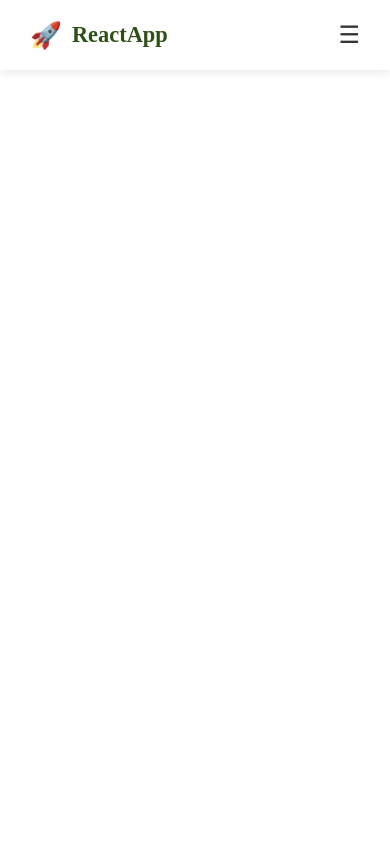
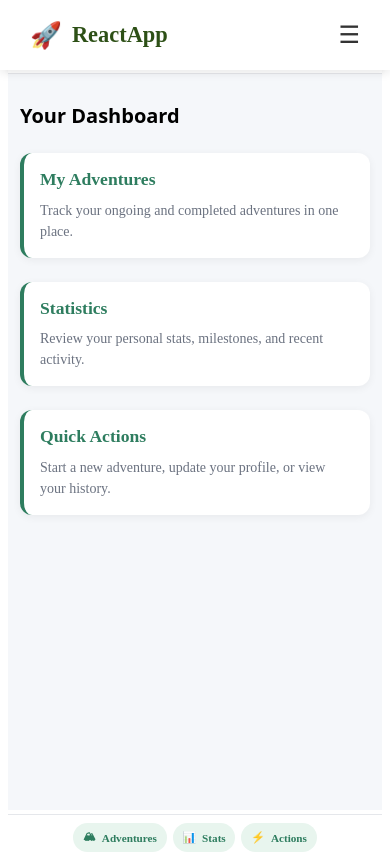
Before and after one commit to ritika7893/TourismProject, a React app: page /UserDashboard in a window 390 px wide. Built offline with nearby package versions, Linux system fonts and the light colour scheme; the HTML template or start-up script is replaced by a standard one.

Commit message:
created user dashboard and admin dashboard

```diff
--- /dev/null
+++ b/src/AdminDashboard.jsx
@@ -0,0 +1,48 @@
+import DashboardTopNav from './DashboardTopNav.jsx';
+import './Dashboard.css';
+
+const AdminDashboard = () => {
+  const quickLinks = [
+    { label: 'Users',     icon: '👥', className: 'ql-btn ql-admin-users'    },
+    { label: 'Settings',  icon: '⚙️', className: 'ql-btn ql-admin-settings' },
+    { label: 'Reports',   icon: '📈', className: 'ql-btn ql-admin-reports'  },
+  ];
+
+  const cards = [
+    { title: 'User Management',  desc: 'View and manage all registered users, assign roles, and monitor activity.' },
+    { title: 'System Settings',  desc: 'Configure application settings, manage integrations, and oversee system health.' },
+    { title: 'Reports & Analytics', desc: 'Access platform-wide analytics, generate reports, and review key metrics.' },
+  ];
+
+  return (
+    <div className="dashboard-layout">
+      <DashboardTopNav variant="admin" />
+
+      {/* ── Tablet & Mobile quick-links row ── */}
+      <nav className="topnav-quick-links" aria-label="Quick links">
+        {quickLinks.map((ql) => (
+          <a key={ql.label} href="#" className={ql.className}>
+            <span aria-hidden="true">{ql.icon}</span>
+            {ql.label}
+          </a>
+        ))}
+      </nav>
+
+      <div className="dashboard-body">
+        <div className="role-dashboard">
+          <h2>Admin Panel</h2>
+          <div className="dashboard-cards">
+            {cards.map((c) => (
+              <div className="dash-card admin-card" key={c.title}>
+                <h3>{c.title}</h3>
+                <p>{c.desc}</p>
+              </div>
+            ))}
+          </div>
+        </div>
+      </div>
+    </div>
+  );
+};
+
+export default AdminDashboard;
--- a/src/App.jsx
+++ b/src/App.jsx
@@ -4,7 +4,8 @@ import ProtectedRoute from './ProtectedRoute.jsx';
 import NavBar from './NavBar.jsx';
 import Home from './Home.jsx';
 import Login from './Login.jsx';
-import DashboardTopNav from './DashboardTopNav.jsx';
+import UserDashboard from './UserDashboard.jsx';
+import AdminDashboard from './AdminDashboard.jsx';
 
 // Helper component to handle conditional layout logic inside the Router context
 const AppContent = () => {
@@ -24,18 +25,15 @@ const AppContent = () => {
       <Routes>
         <Route path="/" element={<Home />} />
         <Route path="/login" element={<Login />} />
-        <Route path="/dashboard" element={<DashboardTopNav />} />
         {/* <Route path="/dashboard" element={
           <ProtectedRoute>
-            <div className="dashboard-layout" style={{ marginTop: shouldHideNavBar() ? '0px' : '70px' }}>
-              <DashboardTopNav />
-              <div className="dashboard-content" style={{ padding: '2rem' }}>
-                <h1>Protected Dashboard</h1>
-                <p>Welcome, {user?.mobile_number}! This is a secure area.</p>
-              </div>
-            </div>
+            {user?.role === 'admin' ? <AdminDashboard /> : <UserDashboard />}
           </ProtectedRoute>
         } /> */}
+        <Route path="/AdminDashboard" element={<AdminDashboard />} />
+
+      <Route path="/UserDashboard" element={<UserDashboard />} />
+
       </Routes>
     </div>
   );
--- /dev/null
+++ b/src/Dashboard.css
@@ -0,0 +1,76 @@
+/* =========================================================
+   Dashboard  — layout & card grid (scoped to .dashboard-layout)
+   Imported by: UserDashboard.jsx · AdminDashboard.jsx
+   ========================================================= */
+
+.dashboard-layout {
+  min-height: 100vh;
+  display: flex;
+  flex-direction: column;
+}
+
+.dashboard-body {
+  flex: 1;
+  padding: 2rem;
+  background-color: #f5f7fa;
+}
+
+/* ── Role heading ── */
+.role-dashboard h2 {
+  margin-bottom: 1.5rem;
+  font-size: 1.75rem;
+  font-family: var(--heading, system-ui, sans-serif);
+  font-weight: 600;
+}
+.user-card h3 { color: #2e7d5f; }
+.admin-card h3 { color: #2563eb; }
+
+/* ── Card grid ── */
+.dashboard-cards {
+  display: grid;
+  grid-template-columns: repeat(auto-fill, minmax(260px, 1fr));
+  gap: 1.5rem;
+}
+
+.dash-card {
+  background: #ffffff;
+  border-radius: 12px;
+  padding: 1.75rem;
+  box-shadow: 0 2px 8px rgba(0, 0, 0, 0.06);
+  transition: transform 0.25s ease, box-shadow 0.25s ease;
+}
+.dash-card:hover {
+  transform: translateY(-4px);
+  box-shadow: 0 8px 20px rgba(0, 0, 0, 0.10);
+}
+
+.dash-card h3 {
+  margin: 0 0 0.6rem;
+  font-size: 1.1rem;
+  font-weight: 600;
+}
+.dash-card p {
+  margin: 0;
+  color: #6b7280;
+  font-size: 0.875rem;
+  line-height: 1.5;
+}
+
+/* ── Role card accents ── */
+.user-card  { border-left: 4px solid #2e7d5f; }
+.admin-card { border-left: 4px solid #2563eb; }
+
+/* ── Responsive ── */
+@media (max-width: 768px) {
+  .dashboard-body { padding: 1rem; }
+  .role-dashboard h2 { font-size: 1.25rem; }
+  .dashboard-cards {
+    grid-template-columns: 1fr;
+  }
+  .dash-card { padding: 1.25rem; }
+}
+
+@media (max-width: 480px) {
+  .dashboard-body { padding: 0.75rem; }
+  .dash-card { padding: 1rem; }
+}
--- a/src/DashboardTopNav.css
+++ b/src/DashboardTopNav.css
@@ -1,44 +1,165 @@
+/* =========================================================
+   DashboardTopNav  — role-scoped top bar (user / admin)
+   ========================================================= */
+
 .dashboard-topnav {
   display: flex;
+  align-items: center;
   justify-content: space-between;
-  align-items: center;
-  padding: 1rem 2rem;
+  gap: 1rem;
+  padding: 0.875rem 2rem;
   background-color: #ffffff;
-  border-bottom: 1px solid #eee;
-  box-shadow: 0 2px 4px rgba(0,0,0,0.02);
+  border-bottom: 1px solid #e5e7eb;
+  box-shadow: 0 2px 4px rgba(0, 0, 0, 0.04);
+  flex-wrap: wrap;
 }
 
+/* Brand */
 .topnav-brand h3 {
   margin: 0;
-  color: var(--primary-green);
   font-size: 1.25rem;
+  font-family: var(--heading, system-ui, sans-serif);
+  font-weight: 600;
+}
+.user-topnav .topnav-brand h3 { color: #2e7d5f; }
+.admin-topnav .topnav-brand h3 { color: #2563eb; }
+
+/* ── Desktop inline nav links ── */
+.topnav-links {
+  display: flex;
+  align-items: center;
+  gap: 0.25rem;
+  flex: 1;
+  justify-content: center;
 }
 
+.topnav-link {
+  padding: 0.45rem 0.9rem;
+  border-radius: 8px;
+  font-size: 0.875rem;
+  font-weight: 500;
+  text-decoration: none;
+  color: #4b5563;
+  transition: background 0.15s, color 0.15s;
+}
+.topnav-link:hover {
+  background: #f3f4f6;
+  color: #1f2937;
+}
+.user-topnav .topnav-link:hover { color: #2e7d5f; background: rgba(46, 125, 95, 0.08); }
+.admin-topnav .topnav-link:hover { color: #2563eb; background: rgba(37, 99, 235, 0.08); }
+
+/* ── User info + logout ── */
 .topnav-user-info {
   display: flex;
   align-items: center;
-  gap: 1.5rem;
+  gap: 1.25rem;
+  flex-shrink: 0;
 }
-
 .user-id {
   font-weight: 500;
-  color: var(--mountain-gray);
-  font-size: 0.9rem;
+  color: #6b7280;
+  font-size: 0.85rem;
 }
 
 .dashboard-logout-btn {
-  padding: 0.5rem 1.2rem;
+  padding: 0.45rem 1.1rem;
   background-color: #ff4d4f;
-  color: white;
+  color: #ffffff;
   border: none;
   border-radius: 8px;
   font-weight: 600;
+  font-size: 0.85rem;
   cursor: pointer;
-  transition: all 0.2s ease;
+  transition: background 0.2s, transform 0.15s, box-shadow 0.2s;
 }
-
 .dashboard-logout-btn:hover {
   background-color: #d9363e;
   transform: translateY(-1px);
-  box-shadow: 0 4px 8px rgba(217, 54, 62, 0.2);
+  box-shadow: 0 4px 8px rgba(217, 54, 62, 0.22);
 }
+
+/* =========================================================
+   Responsive — Tablet (≤ 768 px) & Mobile (≤ 480 px)
+   Users / Admins share the same quick-links layout
+   ========================================================= */
+
+@media (max-width: 768px) {
+  .dashboard-topnav {
+    justify-content: center;
+    gap: 0.75rem;
+  }
+
+  /* Hide inline nav links; controlled by quick-links row below */
+  .topnav-links { display: none; }
+
+  /* ── Mobile / Tablet quick-links row ── */
+  .dashboard-topnav::after {
+    content: '';
+    display: flex;
+    width: 100%;
+    order: 3;
+    border-top: 1px solid #e5e7eb;
+    padding-top: 0.5rem;
+    margin-top: 0.25rem;
+  }
+
+  /* Wrapper injected by JSX separator */
+  .topnav-quick-links {
+    order: 4;
+    display: flex;
+    width: 100%;
+    justify-content: center;
+    gap: 0.5rem;
+    margin-top: 0.25rem;
+    padding-top: 0.5rem;
+    border-top: 1px solid #e5e7eb;
+  }
+
+  .ql-btn {
+    display: inline-flex;
+    align-items: center;
+    gap: 0.375rem;
+    padding: 0.375rem 0.75rem;
+    border-radius: 20px;
+    font-size: 0.75rem;
+    font-weight: 600;
+    text-decoration: none;
+    transition: opacity 0.15s, transform 0.15s;
+    white-space: nowrap;
+  }
+  .ql-btn:hover { opacity: 0.85; transform: scale(1.03); }
+
+  /* User quick-links */
+  .ql-user-adventures { background: #e8f5ee; color: #2e7d5f; }
+  .ql-user-stats     { background: #e8f5ee; color: #2e7d5f; }
+  .ql-user-actions   { background: #e8f5ee; color: #2e7d5f; }
+
+  /* Admin quick-links */
+  .ql-admin-users    { background: #dbeafe; color: #2563eb; }
+  .ql-admin-settings { background: #dbeafe; color: #2563eb; }
+  .ql-admin-reports  { background: #dbeafe; color: #2563eb; }
+
+  /* Reduce brand font size */
+  .topnav-brand h3 { font-size: 1.1rem; }
+
+  /* Shrink logout button */
+  .dashboard-logout-btn { padding: 0.35rem 0.85rem; font-size: 0.8rem; }
+
+  /* Hide account label prefix */
+  .user-id { font-size: 0.8rem; }
+}
+
+@media (max-width: 480px) {
+  .dashboard-topnav { padding: 0.625rem 1rem; gap: 0.5rem; }
+  .topnav-brand h3 { font-size: 1rem; }
+  .user-id { font-size: 0.75rem; }
+  .dashboard-logout-btn { padding: 0.3rem 0.7rem; font-size: 0.75rem; }
+
+  /* Stack quick-links into 2 rows on very small screens */
+  .topnav-quick-links {
+    flex-wrap: wrap;
+    gap: 0.375rem;
+  }
+  .ql-btn { font-size: 0.7rem; padding: 0.3rem 0.6rem; }
+}
--- a/src/DashboardTopNav.jsx
+++ b/src/DashboardTopNav.jsx
@@ -1,9 +1,9 @@
 import React from 'react';
 import { useNavigate } from 'react-router-dom';
-import { useAuth } from './AuthContext';
+import { useAuth } from './AuthContext.jsx';
 import './DashboardTopNav.css';
 
-const DashboardTopNav = () => {
+const DashboardTopNav = ({ variant = 'user' }) => {
   const { logout, user } = useAuth();
   const navigate = useNavigate();
 
@@ -12,13 +12,35 @@ const DashboardTopNav = () => {
     navigate('/login');
   };
 
+  const isAdmin = variant === 'admin';
+
   return (
-    <div className="dashboard-topnav">
+    <div className={`dashboard-topnav ${isAdmin ? 'admin-topnav' : 'user-topnav'}`}>
       <div className="topnav-brand">
-        <h3>User Dashboard</h3>
+        <h3>{isAdmin ? 'Admin Panel' : 'User Dashboard'}</h3>
       </div>
+
+      {/* desktop nav links */}
+      <nav className="topnav-links">
+        {isAdmin ? (
+          <>
+            <a href="#" className="topnav-link">Users</a>
+            <a href="#" className="topnav-link">Settings</a>
+            <a href="#" className="topnav-link">Reports</a>
+          </>
+        ) : (
+          <>
+            <a href="#" className="topnav-link">Adventures</a>
+            <a href="#" className="topnav-link">Stats</a>
+            <a href="#" className="topnav-link">Actions</a>
+          </>
+        )}
+      </nav>
+
       <div className="topnav-user-info">
-        <span className="user-id">Account: {user?.mobile_number}</span>
+        <span className="user-id">
+          {isAdmin ? 'Admin' : 'Account'}: {user?.mobile_number}
+        </span>
         <button className="dashboard-logout-btn" onClick={handleLogout}>
           Logout
         </button>
--- /dev/null
+++ b/src/UserDashboard.jsx
@@ -0,0 +1,52 @@
+import { useAuth } from './AuthContext.jsx';
+import DashboardTopNav from './DashboardTopNav.jsx';
+import './Dashboard.css';
+
+const UserDashboard = () => {
+  const { user } = useAuth();
+
+  /* Quick-links shown only on tablet / mobile (via CSS max-width queries) */
+  const quickLinks = [
+    { label: 'Adventures', icon: '🏔', className: 'ql-btn ql-user-adventures' },
+    { label: 'Stats',     icon: '📊', className: 'ql-btn ql-user-stats'     },
+    { label: 'Actions',   icon: '⚡', className: 'ql-btn ql-user-actions'   },
+  ];
+
+  const cards = [
+    { title: 'My Adventures', desc: 'Track your ongoing and completed adventures in one place.' },
+    { title: 'Statistics',    desc: 'Review your personal stats, milestones, and recent activity.' },
+    { title: 'Quick Actions', desc: 'Start a new adventure, update your profile, or view your history.' },
+  ];
+
+  return (
+    <div className="dashboard-layout">
+      <DashboardTopNav variant="user" />
+
+      {/* ── Tablet & Mobile quick-links row ── */}
+      <nav className="topnav-quick-links" aria-label="Quick links">
+        {quickLinks.map((ql) => (
+          <a key={ql.label} href="#" className={ql.className}>
+            <span aria-hidden="true">{ql.icon}</span>
+            {ql.label}
+          </a>
+        ))}
+      </nav>
+
+      <div className="dashboard-body">
+        <div className="role-dashboard">
+          <h2>Your Dashboard</h2>
+          <div className="dashboard-cards">
+            {cards.map((c) => (
+              <div className="dash-card user-card" key={c.title}>
+                <h3>{c.title}</h3>
+                <p>{c.desc}</p>
+              </div>
+            ))}
+          </div>
+        </div>
+      </div>
+    </div>
+  );
+};
+
+export default UserDashboard;
```
